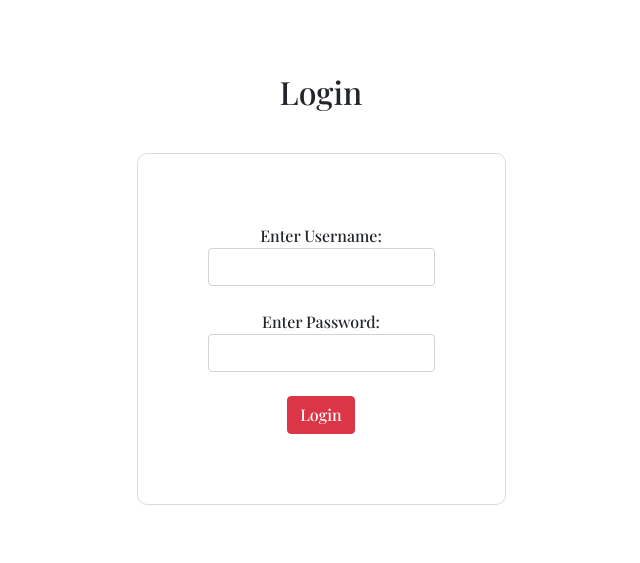
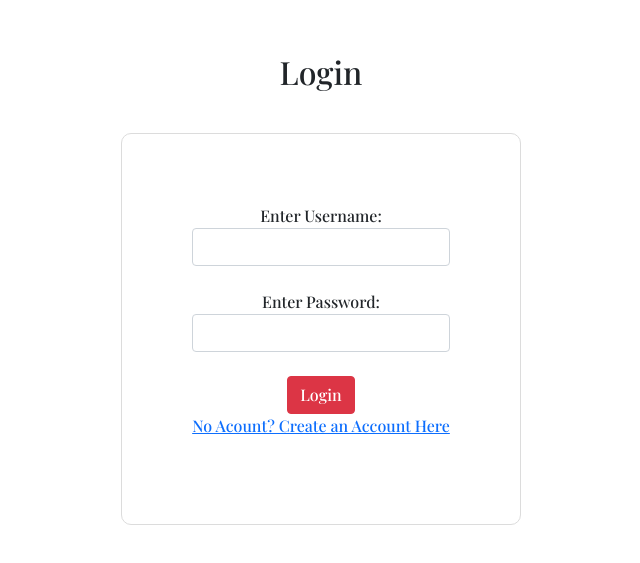
Before and after one commit to Alice-Githui/Neighbourhood-Watch-FE, an Angular app in the folder Hood/: page /login in a window 1280 px wide. Shown: the part 111-674 px from the top of the page, without its empty margins (319-959 px from the left). Built offline with nearby package versions, Linux system fonts and the light colour scheme.

Commit message:
make login the initial view

```diff
--- a/Hood/src/app/app-routing.module.ts
+++ b/Hood/src/app/app-routing.module.ts
@@ -17,7 +17,7 @@ const routes: Routes = [
   {path: 'home', component:ShowpostsComponent},
   {path: 'newhood', component:AddhoodsComponent},
 
-  {path: '', redirectTo:"/registration", pathMatch:"full"}
+  {path: '', redirectTo:"/login", pathMatch:"full"}
 ];
 
 @NgModule({
--- a/Hood/src/app/login/login.component.html
+++ b/Hood/src/app/login/login.component.html
@@ -10,6 +10,10 @@
                 <label for="password">Enter Password:</label><br>
                 <input [(ngModel)] = "input.password"type="password" class="form-control"><br>
                 <button (click)=loginUser() routerLink="/neighbourhoods" class="btn btn-block btn-danger">Login</button>
+                <br>
+                <div>
+                    <p><a routerLink="/registration">No Acount? Create an Account Here</a></p>
+                </div>
 
             </div>
         </div>
--- a/Hood/src/app/navbar/navbar.component.html
+++ b/Hood/src/app/navbar/navbar.component.html
@@ -1,6 +1,6 @@
 <nav class="navbar navbar-expand-lg navbar-light bg-light">
   <div class="container-fluid">
-    <a class="navbar-brand"  routerLinkActive='active' routerLink = "/registration" href="#"><b>NYUMBA KUMI</b></a>
+    <a class="navbar-brand"  routerLinkActive='active' href="#"><b>NYUMBA KUMI</b></a>
     <button class="navbar-toggler" type="button" data-bs-toggle="collapse" data-bs-target="#navbarSupportedContent"
       aria-controls="navbarSupportedContent" aria-expanded="false" aria-label="Toggle navigation">
       <span class="navbar-toggler-icon"></span>
@@ -19,7 +19,7 @@
           <a class="nav-link" routerLink="/newhood" routerLinkActive='active'>New Hood</a>
         </li>
         <li class="nav-item">
-          <a class="nav-link" routerLink="/login" routerLinkActive='active'>Login</a>
+          <a class="nav-link" routerLink="/registration" routerLinkActive='active'>Register</a>
         </li>
       </ul>
     </div>
```
